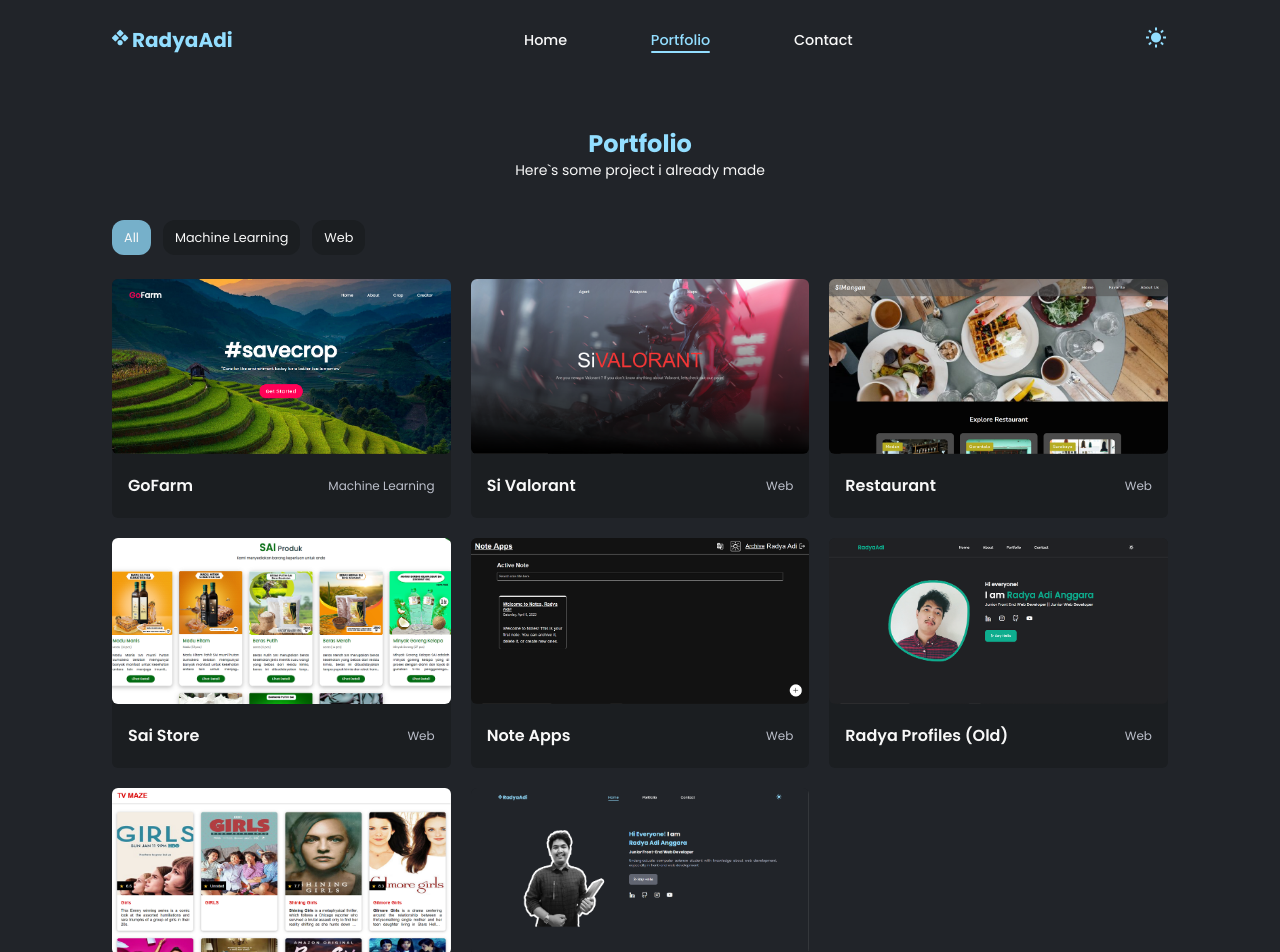
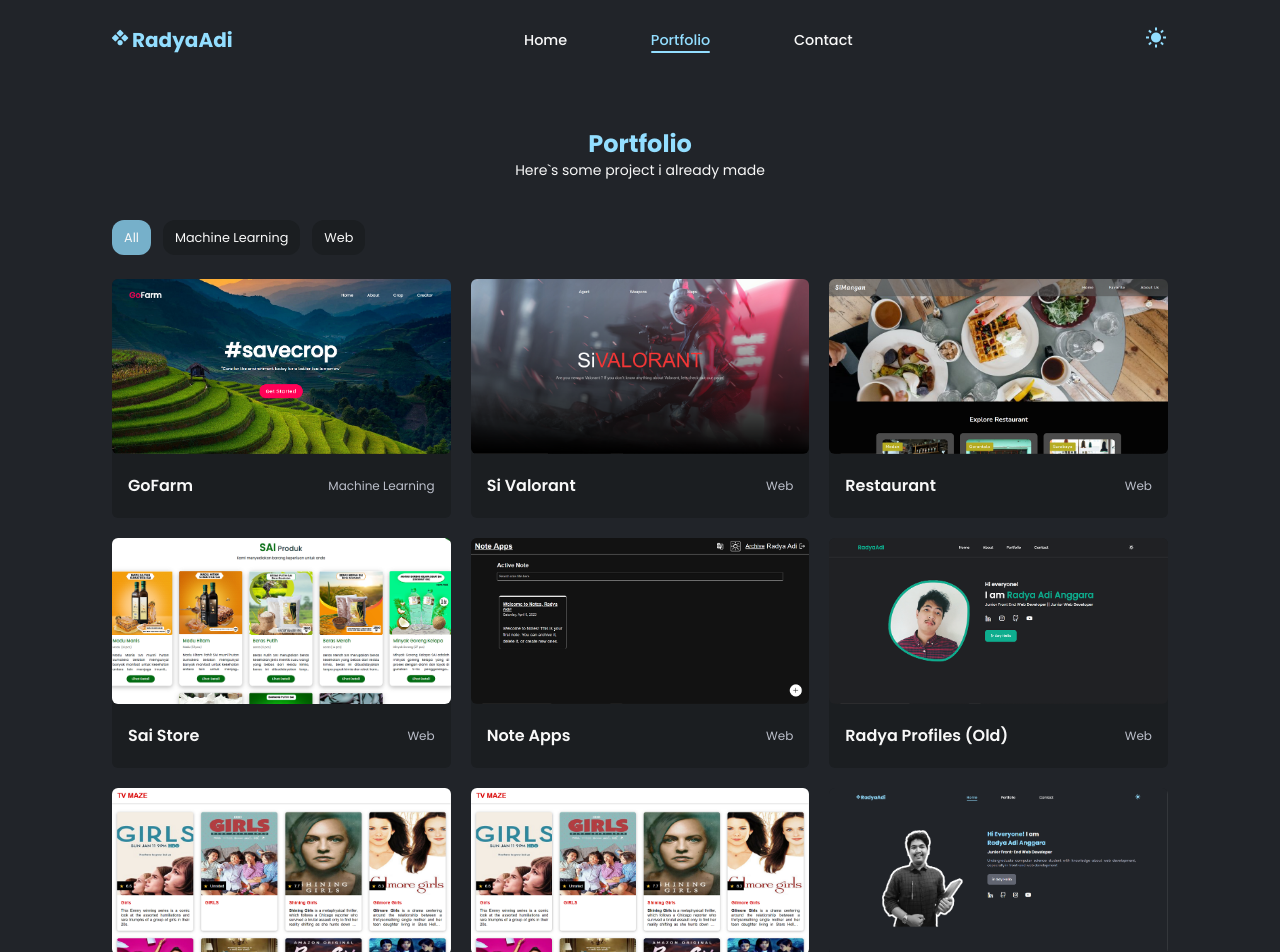
Before and after one commit to radyaadi/radya-profiles, a React (Vite) app: page /portfolio in a window 1280 px wide. Shown: the top 952 px of the page. Built offline with nearby package versions, Linux system fonts and the light colour scheme.

Commit message:
add project

```diff
--- a/src/pages/Portfolio/project-list.js
+++ b/src/pages/Portfolio/project-list.js
@@ -57,7 +57,7 @@
     siteUrl: 'https://github.com/radyaadi/SAI-Project',
     repoUrl: 'https://github.com/radyaadi/SAI-Project',
     imgUrl: './project-img/sai-store/main.png',
-    tags: ['#front-end', '#back-end', '#nodejs', '#mysql', '#expressjs'],
+    tags: ['#front-end', '#back-end', '#node-js', '#mysql', '#express-js'],
   },
   {
     id: '006-uuid',
@@ -115,6 +115,24 @@
   },
   {
     id: '009-uuid',
+    name: 'POST Client',
+    createdAt: '2023-04-23',
+    category: 'web',
+    description:
+      'POST Client is a website that I created using NextJs Framework with Javascript Programming Language. This web contains content about the sale and purchase transactions at a store',
+    siteUrl: 'https://github.com/radyaadi/post-client',
+    repoUrl: 'https://github.com/radyaadi/post-client',
+    imgUrl: './project-img/tv-maze/main.png',
+    tags: [
+      '#next-js',
+      '#react-context',
+      '#middleware',
+      '#express-js',
+      '#javascript',
+    ],
+  },
+  {
+    id: '0010-uuid',
     name: 'Radya Profiles (New)',
     createdAt: '2023-06-21',
     category: 'web',
```
